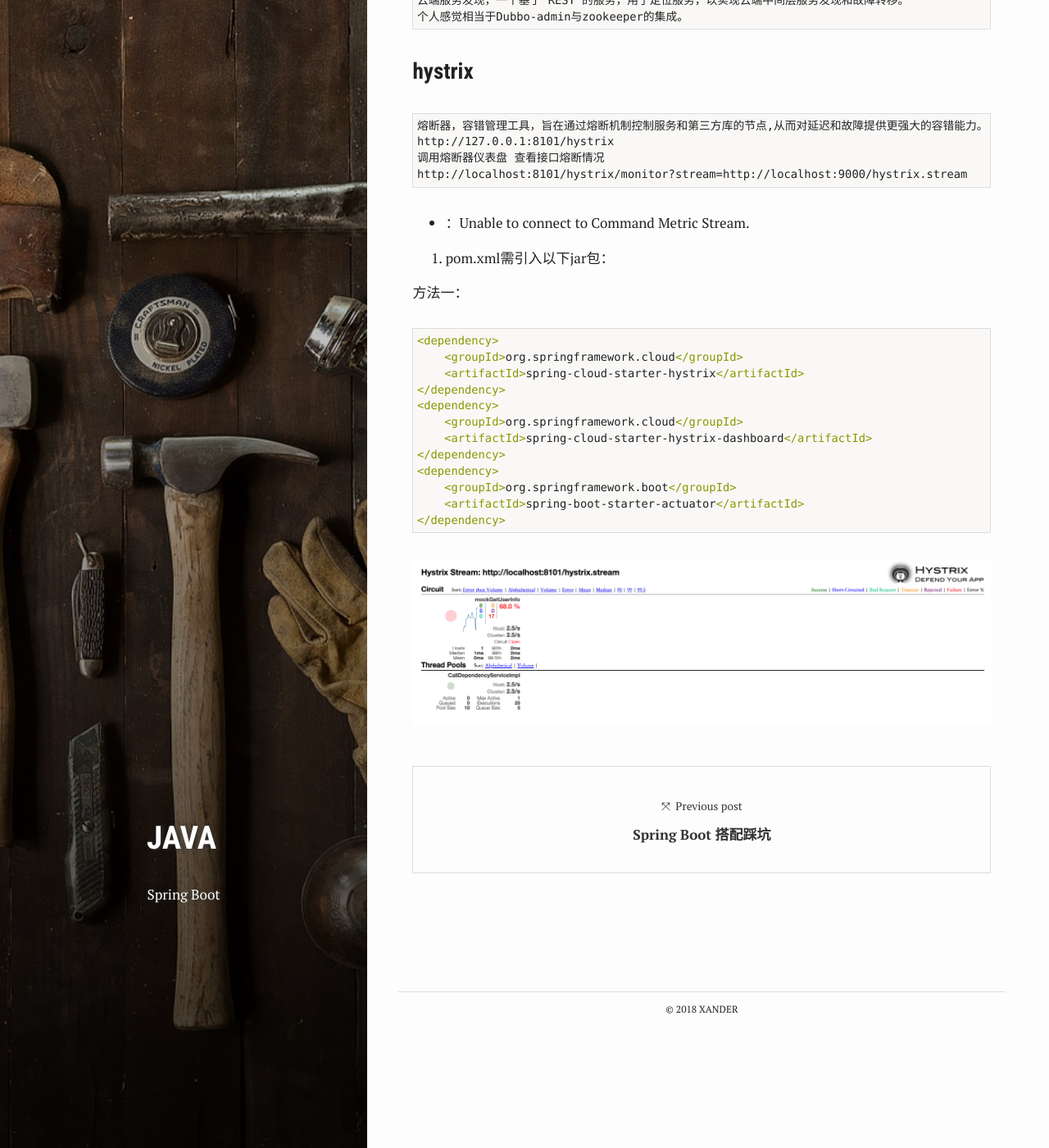
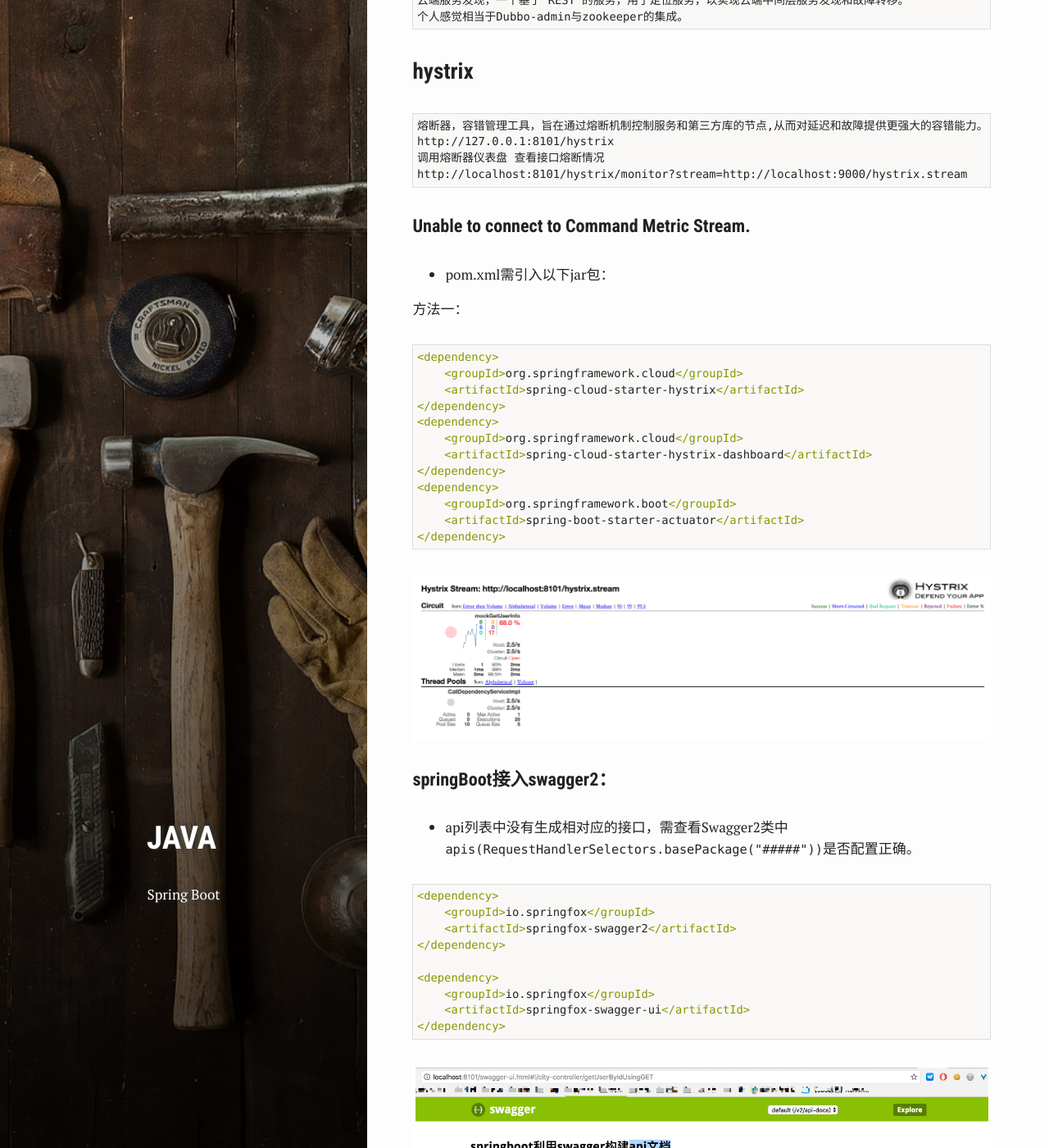
Before and after one commit to yyxiao/yyxiao.github.io, a Jekyll site: the page built from _posts/2018-04-03-Spring Boot 搭配踩坑（二）.md, in a window 1280 px wide and 1400 px high, scrolled down 381 px. Shown: the whole window at 82% size. Built offline with Jekyll 4.4.1, drawn with Linux system fonts in a browser that asks for light colours.

Commit message:
update Spring Boot

````diff
--- a/_posts/2018-04-03-Spring Boot 搭配踩坑（二）.md
+++ b/_posts/2018-04-03-Spring Boot 搭配踩坑（二）.md
@@ -50,3 +50,24 @@
 ```
 
 [![1]({{ site.images }}/post/18/01/1.png)]({{ site.images }}/post/18/01/1.png)
+
+#### springBoot接入swagger2：
+
+* api列表中没有生成相对应的接口，需查看Swagger2类中
+`apis(RequestHandlerSelectors.basePackage("#####"))`是否配置正确。
+
+```xml
+<dependency>
+    <groupId>io.springfox</groupId>
+    <artifactId>springfox-swagger2</artifactId>
+</dependency>
+
+<dependency>
+    <groupId>io.springfox</groupId>
+    <artifactId>springfox-swagger-ui</artifactId>
+</dependency>
+```
+
+
+
+[![2]({{ site.images }}/post/18/01/2.png)]({{ site.images }}/post/18/01/2.png)
````
Also changed, not shown: other parts of _posts/2018-04-03-Spring Boot 搭配踩坑（二）.md (+2 -2 lines), assets/images/post/18/01/2.png (added).
